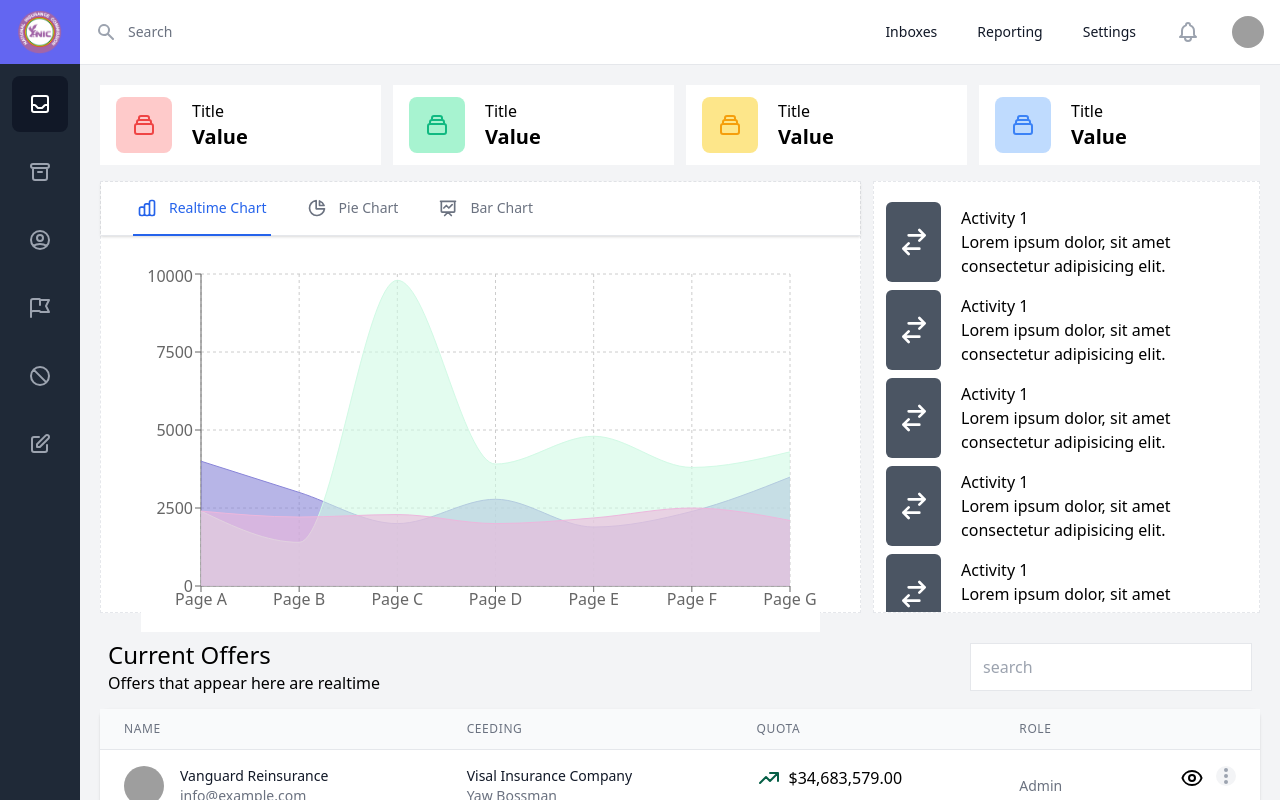
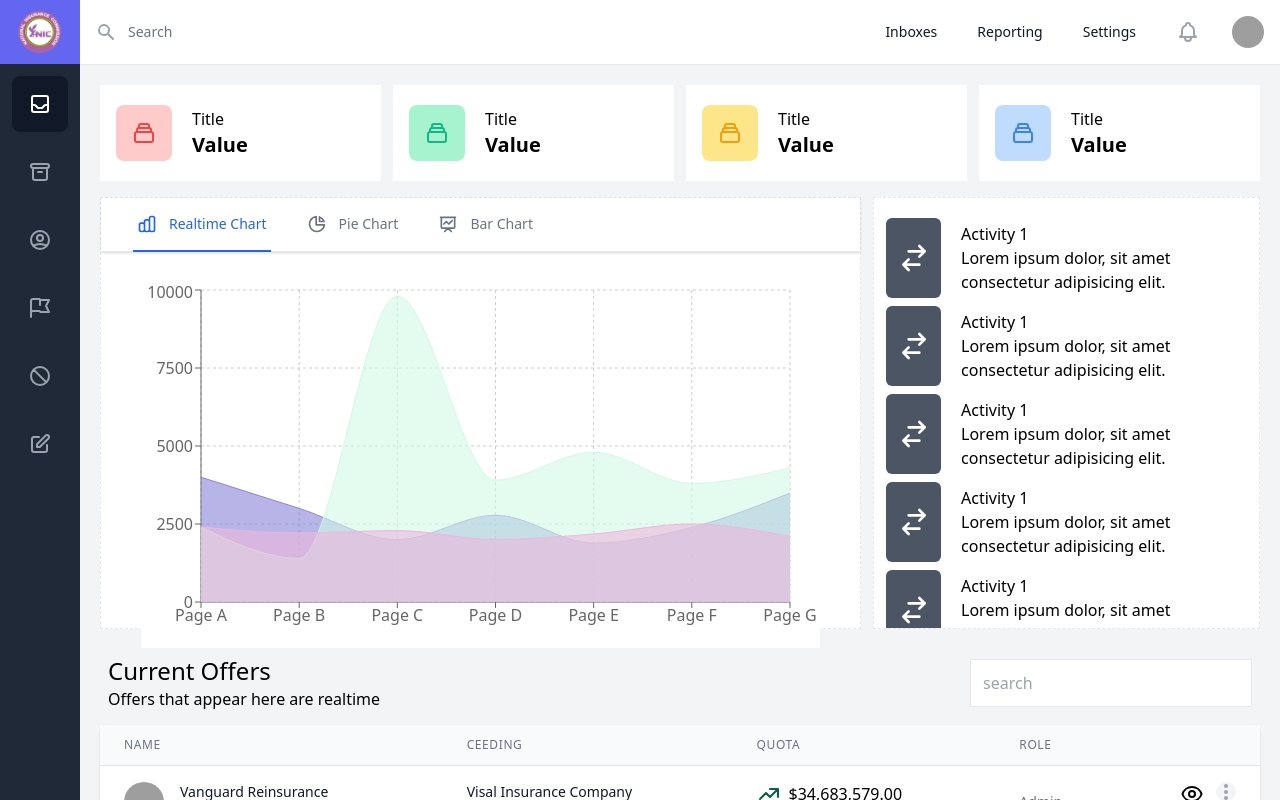
Before and after one commit to Khoby-790/template-nic, a React (Create React App) app: page / in a window 1280 px wide. Built offline with nearby package versions, Linux system fonts and the light colour scheme; grey boxes are pictures that could not be loaded.

Commit message:
--- Auto-Git Commit ---

```diff
--- a/src/pages/Dashboard/components/Stats.tsx
+++ b/src/pages/Dashboard/components/Stats.tsx
@@ -24,7 +24,7 @@ type StatsPillProps = {
 
 const StatsPill = ({ color }: StatsPillProps) => {
     return (
-        <div className="bg-white px-4 flex items-center flex-row py-3">
+        <div className="bg-white px-4 flex items-center flex-row py-5">
             <div className={`bg-${color}-200 rounded-lg p-4`}>
                 <svg className={`text-${color}-500 h-6 w-6`} xmlns="http://www.w3.org/2000/svg" fill="none" viewBox="0 0 24 24" stroke="currentColor">
                     <path strokeLinecap="round" strokeLinejoin="round" strokeWidth={2} d="M19 11H5m14 0a2 2 0 012 2v6a2 2 0 01-2 2H5a2 2 0 01-2-2v-6a2 2 0 012-2m14 0V9a2 2 0 00-2-2M5 11V9a2 2 0 012-2m0 0V5a2 2 0 012-2h6a2 2 0 012 2v2M7 7h10" />
```
